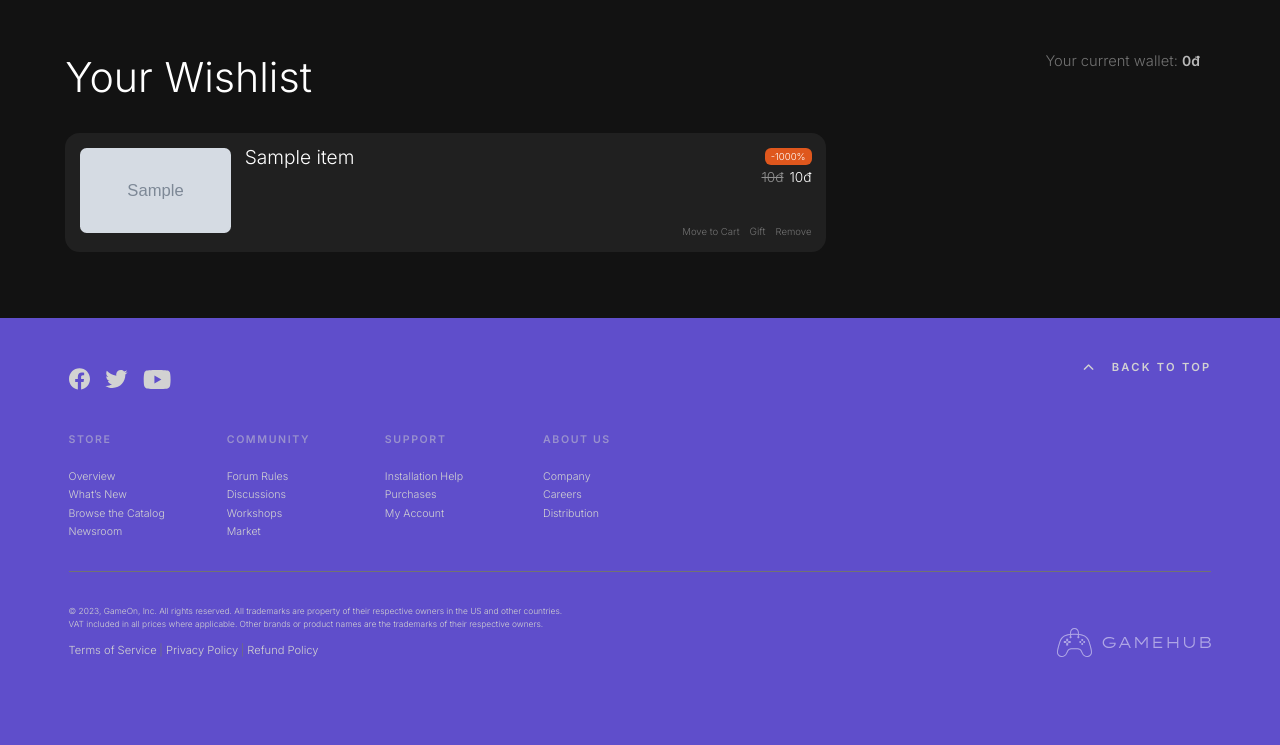
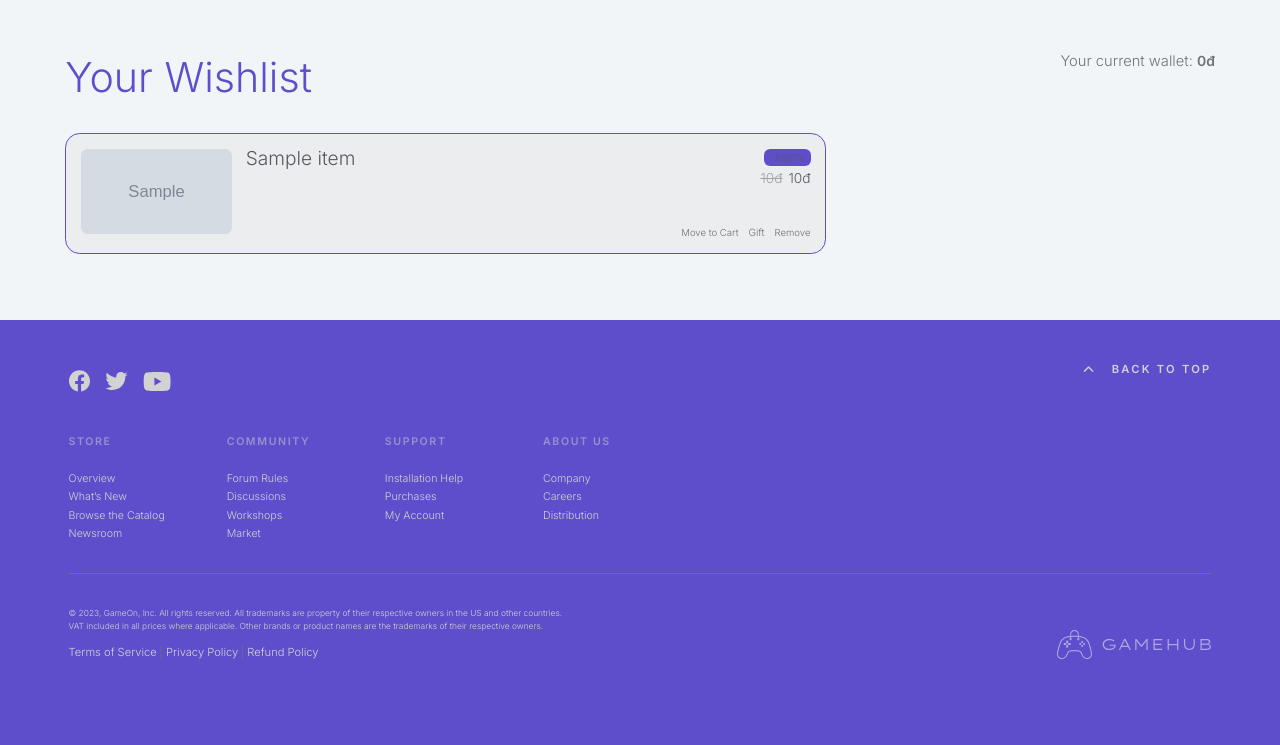
Before and after one commit to NguyenHongQuan1208/GameStore, a Flask app: template templates/wishlist.html in a window 1280 px wide. Shown: the part 168-913 px from the top of the page. Before the commit the page ends 825 px from the top, so only its background shows below. Run offline with Flask 3, Linux system fonts and the light colour scheme; the template is opened without the code that fills it: most values are stand-ins (such as "Sample title", 1, 10 or a date in 2020); grey boxes marked "Sample" are stand-in pictures; some web fonts are replaced.

Commit message:
update cart, wislist

```diff
--- a/static/css/cart.css
+++ b/static/css/cart.css
@@ -4,8 +4,8 @@
 @import "base.css";
 
 main {
-    background-color: #121212;
-    color:#FFFFFF;
+    background-color: var(--backgroundColor);
+    color:var(--textColor);
     padding-bottom: 60px;
 }
 
@@ -38,7 +38,7 @@
 
 .page-title h1 {
     font-size: 56px;
-    color: #ffffff;
+    color: var(--primaryPurple);
     font-weight: 300;
 }
 
@@ -56,7 +56,7 @@
 }
 
 .page-title .wallet b {
-    color: #B8B8B8;
+    color: #727272;
 }
 
 .left-col{
@@ -69,10 +69,11 @@
 
 .cart-item {
     padding: 20px;
-    background-color: #202020;
+    background-color: #b8b8b820;
     border-radius: 20px;
+    border: 1px solid var(--primaryPurple);
     display:flex;
-    color:#FFFFFF;
+    color: var(--textColor);
     margin-bottom: 20px;
 }
 
@@ -131,7 +132,7 @@
     align-items: center;
     font-weight: 300;
     border-radius: 10px;
-    background: #df571d;
+    background: #5f4ecb;
 }
 
 .cart-info .game-price .specific{
@@ -168,7 +169,7 @@
     flex-direction: row;
     gap: 15px;
     align-self: flex-end;
-    color: #B8B8B8;
+    color: #727272;
 }
 
 .actions button {
@@ -184,7 +185,7 @@
 }
 
 .actions button:hover{
-    color: #ffffff;
+    color: var(--primaryPurple);
 }
 
 .right-col {
@@ -206,7 +207,7 @@
     justify-content: space-between;
     align-items: center;
     font-size: 20px;
-    color: #ffffff;
+    color: #727272;
 }
 
 .right-col .price-info p#darker {
@@ -242,7 +243,7 @@
     background: transparent;
     font-size: 20px;
     cursor: pointer;
-    color: #ffffff;
+    color: #FFFFFF;
     letter-spacing: 1px;
     flex-grow: 1;
 }
@@ -252,14 +253,14 @@
 }
 
 .right-col button.action{
-    background: #df571d;
+    background: #000000;
     border: 0px;
     font-weight: 600;
 }
 
 .right-col button.action:hover{
-    background: #ffffff;
-    color: #000000;
+    background: #5f4ecb;
+    color: #FFFFFF;
 }
 
 .message {
@@ -273,7 +274,6 @@
 .message img {
     align-self: center;
     width: 124px;
-    filter: invert(47%) sepia(4%) saturate(19%) hue-rotate(21deg) brightness(94%) contrast(88%);
     margin-bottom: 30px;
 }
 
--- a/templates/cart.html
+++ b/templates/cart.html
@@ -30,7 +30,6 @@
             <div class="info">
               <div class="wallet">
                 Your current wallet: <b>0đ</b>
-                <i class="fa-light fa-circle-plus"></i>
               </div>
               <div class="wallet">
                 Your current cart: <b>{{num_items}} items</b>
@@ -99,9 +98,9 @@
             <div class="title">Order Summary</div>
             <div class="price-info">Price<p>{{ "{:,.0f}đ".format(og_total) }}</p></div>
             <div class="price-info">Discount<p>-{{ "{:,.0f}đ".format(discount) }}</p></div>
-            <div class="price-info">Tax<p id="darker">Not available in your country</p></div>
+            <div class="price-info">Tax<p>0đ</p></div>
             <div class="divider"></div>
-            <div class="price-info subtotal">Subtotal<p>{{ "{:,.0f}đ".format(total_price) }}</p></div>
+            <div class="price-info subtotal">Total<p>{{ "{:,.0f}đ".format(total_price) }}</p></div>
             <form id="checkout" action="{{ url_for('checkout') }}" method="POST">
               <button id="checkout" type="submit" class="action">CHECKOUT</button>
             </form>
--- a/templates/wishlist.html
+++ b/templates/wishlist.html
@@ -29,7 +29,6 @@
           <h1>Your Wishlist</h1>
           <div class="wallet">
             Your current wallet: <b>0đ</b>
-            <i class="fa-light fa-circle-plus"></i>
           </div>
         </div>
         <!--Left column-->
```
